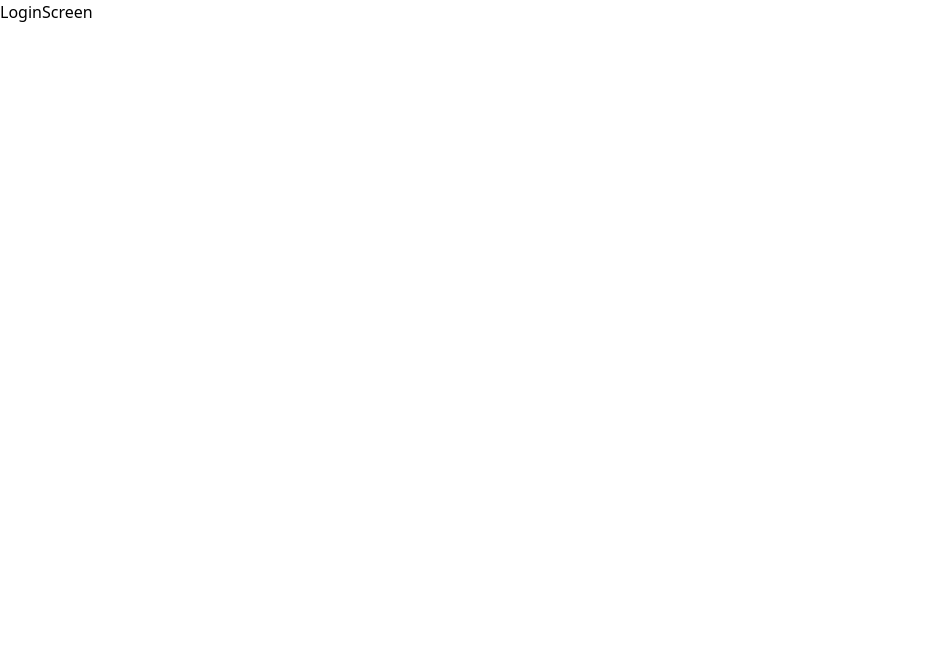
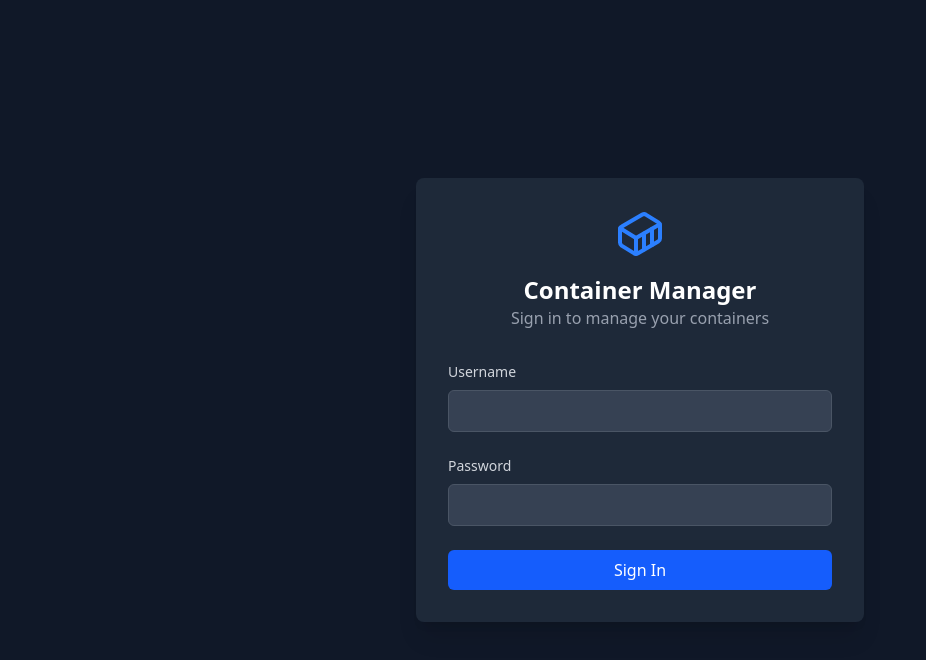
Before and after one commit to Rt-00/gontainr, a React (Vite) app in the folder frontend/: page / in a window 1280 px wide. Shown: the top 660 px of the page, without its empty margins (0-926 px from the left). Built offline with nearby package versions, Linux system fonts and the light colour scheme.

Commit message:
feat: add LoginScreen component and update App to use it

```diff
--- a/frontend/package.json
+++ b/frontend/package.json
@@ -11,6 +11,7 @@
   },
   "dependencies": {
     "@tailwindcss/vite": "^4.1.11",
+    "lucide-react": "^0.525.0",
     "react": "^19.1.0",
     "react-dom": "^19.1.0",
     "tailwindcss": "^4.1.11"
--- a/frontend/src/App.tsx
+++ b/frontend/src/App.tsx
@@ -1,9 +1,10 @@
 import { useAuth } from "./hooks/useAuth";
+import { LoginScreen } from "./screens/LoginScreen";
 
 function App() {
   const { isAuthenticated } = useAuth();
 
-  return <div>{isAuthenticated ? <p>Dashboard</p> : <p>LoginScreen</p>}</div>;
+  return <div>{isAuthenticated ? <p>Dashboard</p> : <LoginScreen />}</div>;
 }
 
 export default App;
--- /dev/null
+++ b/frontend/src/screens/LoginScreen.tsx
@@ -0,0 +1,80 @@
+import { Container } from "lucide-react";
+import { useState } from "react";
+import { useAuth } from "../hooks/useAuth";
+
+export const LoginScreen = () => {
+  const [username, setUsername] = useState("");
+  const [password, setPassword] = useState("");
+  const [loading, setLoading] = useState(false);
+  const [error, setError] = useState<string | null>(null);
+  const { login } = useAuth();
+
+  const handleSubmit = async (e: React.FormEvent) => {
+    e.preventDefault();
+    setLoading(true);
+    setError(null);
+
+    try {
+      await login(username, password);
+    } catch (err) {
+      setError(err instanceof Error ? err.message : "Login failed");
+    } finally {
+      setLoading(false);
+    }
+  };
+
+  return (
+    <div className="min-h-screen bg-gray-900 flex items-center justify-center p-4">
+      <div className="bg-gray-800 rounded-lg shadow-xl p-8 w-full max-w-md">
+        <div className="text-center mb-8">
+          <Container className="mx-auto h-12 w-12 text-blue-500 mb-4" />
+          <h1 className="text-2xl font-bold text-white">Container Manager</h1>
+          <p className="text-gray-400">Sign in to manage your containers</p>
+        </div>
+
+        <form className="space-y-6" onSubmit={handleSubmit}>
+          <div>
+            <label className="block text-sm font-medium text-gray-300 mb-2">
+              Username
+            </label>
+            <input
+              type="text"
+              className="w-full px-3 py-2 bg-gray-700 border border-gray-600 rounded-md
+              text-white focus:outline-none focus:ring-2 focus:ring-blue-500"
+              value={username}
+              onChange={(e) => setUsername(e.target.value)}
+              required
+            />
+          </div>
+
+          <div>
+            <label className="block text-sm font-medium text-gray-300 mb-2">
+              Password
+            </label>
+            <input
+              type="password"
+              className="w-full px-3 py-2 bg-gray-700 border border-gray-600 rounded-md
+              text-white focus:outline-none focus:ring-2 focus:ring-blue-500"
+              value={password}
+              onChange={(e) => setPassword(e.target.value)}
+              required
+            />
+          </div>
+
+          {error && (
+            <div className="text-red-400 text-sm text-center">{error}</div>
+          )}
+
+          <button
+            type="submit"
+            disabled={loading}
+            className="w-full bg-blue-600 hover:bg-blue-700 disabled:bg-blue-800 text-white
+            py-2 px-4 rounded-md font-medium transition-colors"
+          >
+            {loading ? "Signing in..." : "Sign In"}
+          </button>
+        </form>
+      </div>
+    </div>
+  );
+};
```
Also changed, not shown: 1 other file (tests, documents, lock files or other folders).
